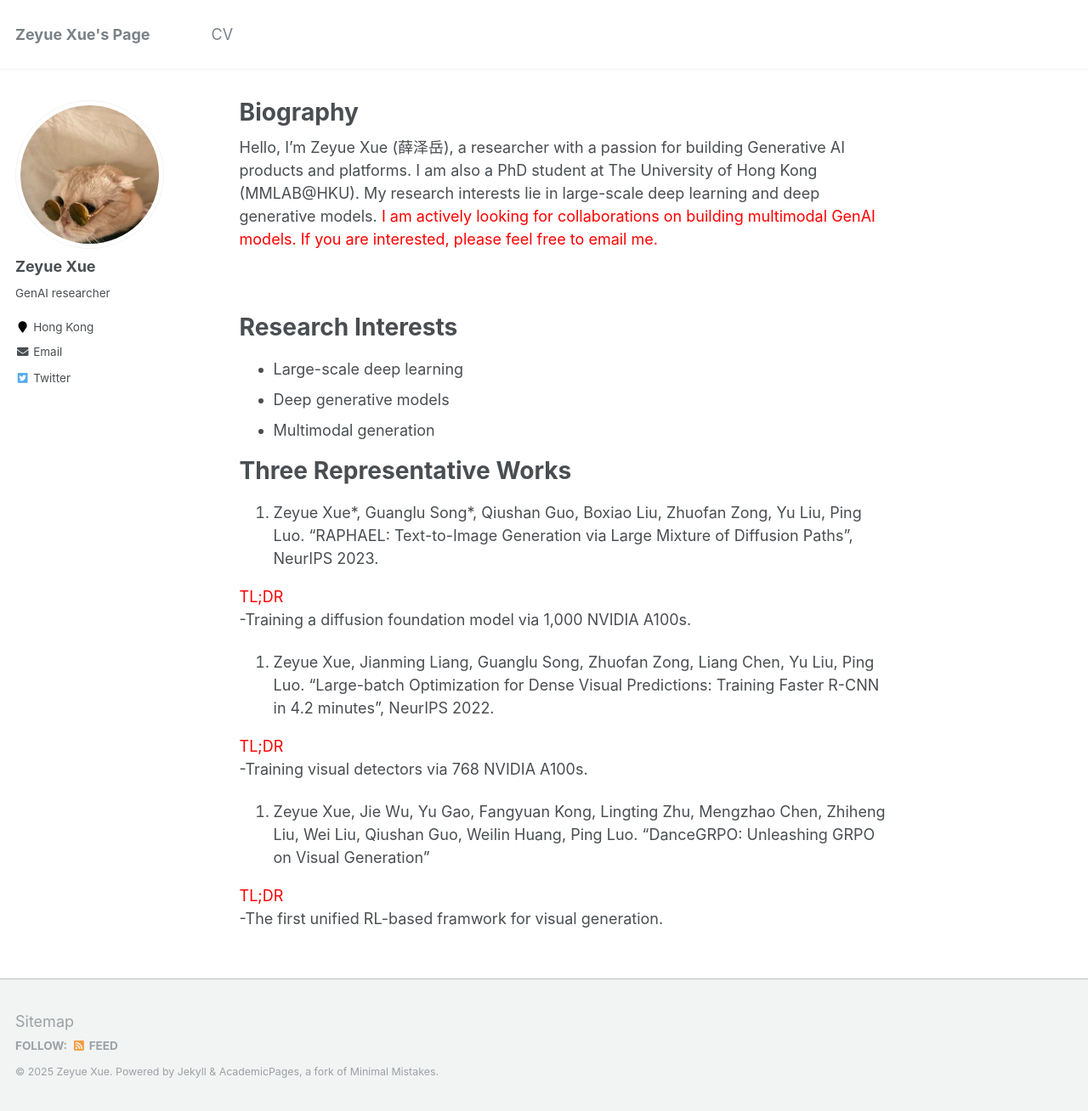
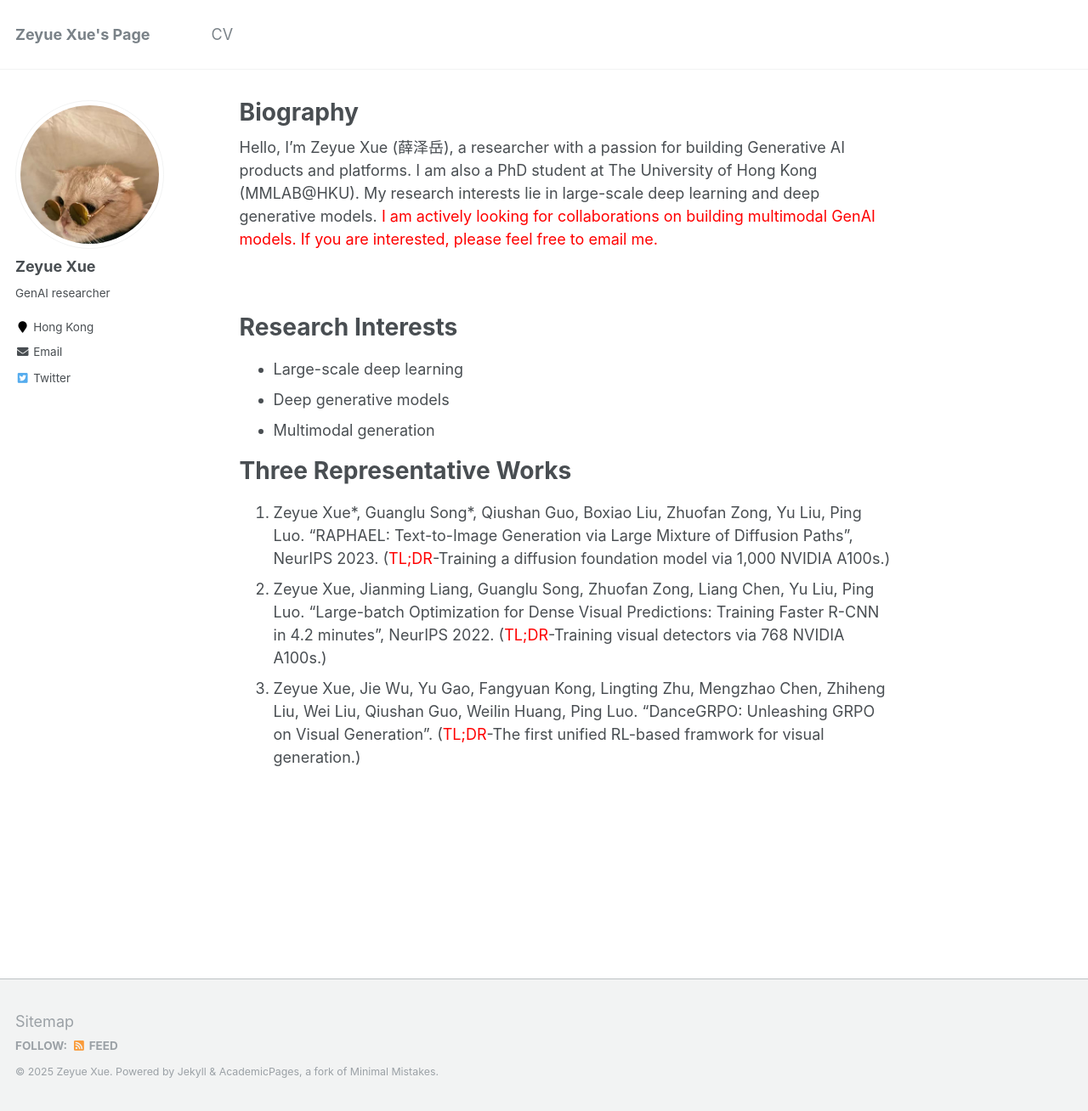
Before and after one commit to XueZeyue/xuezeyue.github.io, a Jekyll site: the page built from _pages/about.md, in a window 1280 px wide and 1308 px high. Shown: the whole window at 85% size. Built offline with Jekyll 4.4.1, drawn with Linux system fonts in a browser that asks for light colours.

Commit message:
initial commit

```diff
--- a/_pages/about.md
+++ b/_pages/about.md
@@ -20,9 +20,6 @@ Research Interests
 
 **Three Representative Works**
 ======
-  1. Zeyue Xue\*, Guanglu Song\*, Qiushan Guo, Boxiao Liu, Zhuofan Zong, Yu Liu, Ping Luo. "RAPHAEL: Text-to-Image Generation via Large Mixture of Diffusion Paths", NeurIPS 2023.
-  <font color="red">TL;DR</font>-Training a diffusion foundation model via 1,000 NVIDIA A100s.
-  2. Zeyue Xue, Jianming Liang, Guanglu Song, Zhuofan Zong, Liang Chen, Yu Liu, Ping Luo. "Large-batch Optimization for Dense Visual Predictions: Training Faster R-CNN in 4.2 minutes", NeurIPS 2022.
-  <font color="red">TL;DR</font>-Training visual detectors via 768 NVIDIA A100s.
-  3. Zeyue Xue, Jie Wu, Yu Gao, Fangyuan Kong, Lingting Zhu, Mengzhao Chen, Zhiheng Liu, Wei Liu, Qiushan Guo, Weilin Huang, Ping Luo. "DanceGRPO: Unleashing GRPO on Visual Generation"
-  <font color="red">TL;DR</font>-The first unified RL-based framwork for visual generation.
+  1. Zeyue Xue\*, Guanglu Song\*, Qiushan Guo, Boxiao Liu, Zhuofan Zong, Yu Liu, Ping Luo. "RAPHAEL: Text-to-Image Generation via Large Mixture of Diffusion Paths", NeurIPS 2023. (<font color="red">TL;DR</font>-Training a diffusion foundation model via 1,000 NVIDIA A100s.)
+  2. Zeyue Xue, Jianming Liang, Guanglu Song, Zhuofan Zong, Liang Chen, Yu Liu, Ping Luo. "Large-batch Optimization for Dense Visual Predictions: Training Faster R-CNN in 4.2 minutes", NeurIPS 2022. (<font color="red">TL;DR</font>-Training visual detectors via 768 NVIDIA A100s.)
+  3. Zeyue Xue, Jie Wu, Yu Gao, Fangyuan Kong, Lingting Zhu, Mengzhao Chen, Zhiheng Liu, Wei Liu, Qiushan Guo, Weilin Huang, Ping Luo. "DanceGRPO: Unleashing GRPO on Visual Generation". (<font color="red">TL;DR</font>-The first unified RL-based framwork for visual generation.)
```
